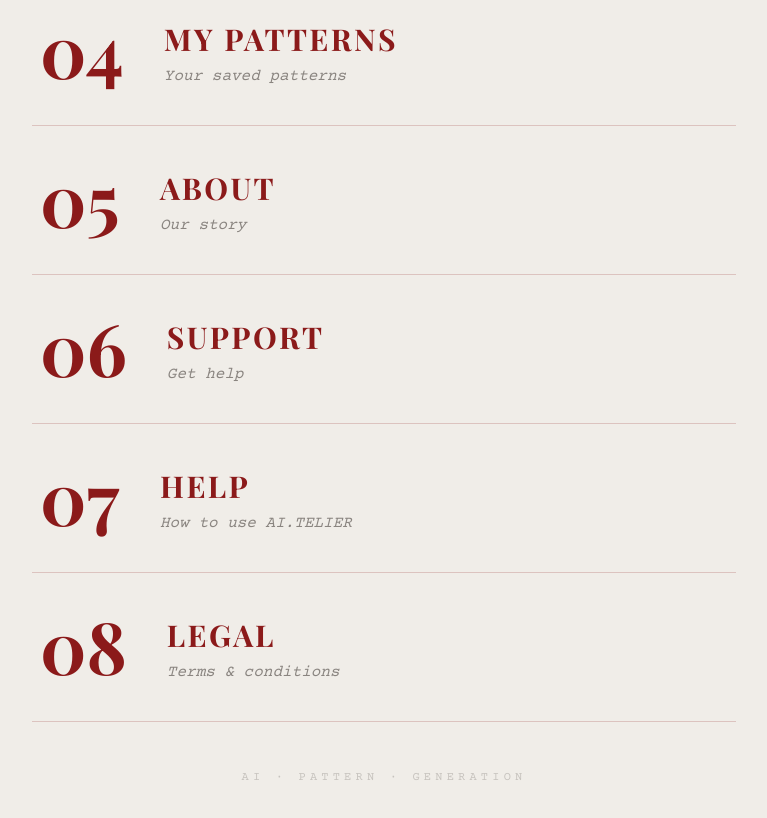
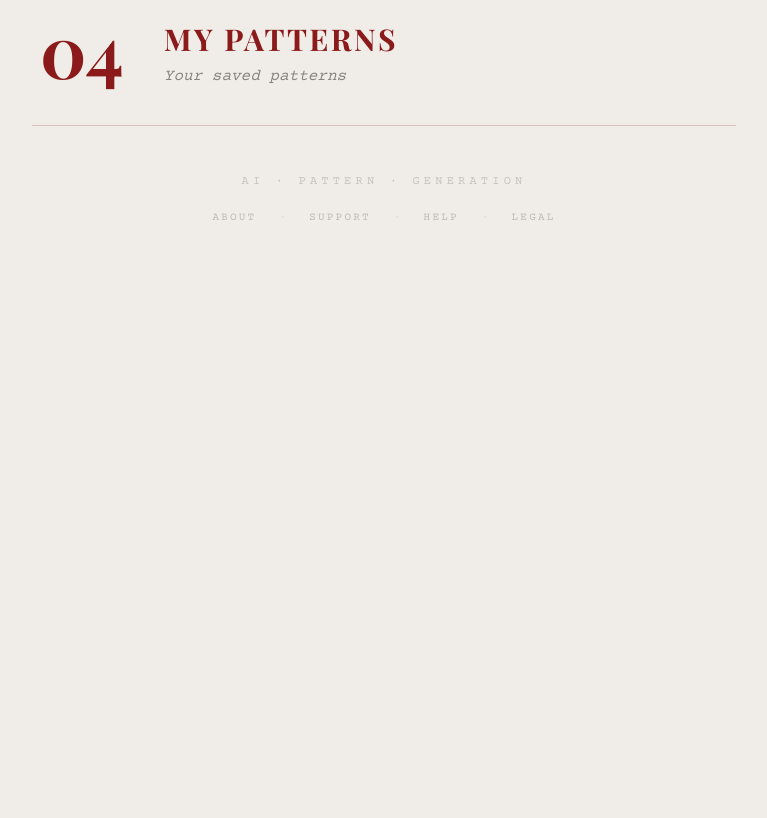
Before and after one commit to bit913srw/v0-ai-telier-dashboard-screen, a Next.js app: page / in a window 1280 px wide. Shown: the part 680-1498 px from the top of the page, without its empty margins (256-1023 px from the left). After the commit the page ends 971 px from the top, so only its background shows below. Built offline with nearby package versions, Linux system fonts and the light colour scheme; a web font is replaced by a local one.

Commit message:
feat: relocate footer links in tagline area\n\nMove About, Support, Help, Legal to footer links beneath tagline.

```diff
--- a/components/editorial-index.tsx
+++ b/components/editorial-index.tsx
@@ -25,30 +25,6 @@ const sections = [
     description: "Your saved patterns",
     href: "/patterns",
   },
-  {
-    number: "05",
-    title: "About",
-    description: "Our story",
-    href: "/about",
-  },
-  {
-    number: "06",
-    title: "Support",
-    description: "Get help",
-    href: "/support",
-  },
-  {
-    number: "07",
-    title: "Help",
-    description: "How to use AI.TELIER",
-    href: "/help",
-  },
-  {
-    number: "08",
-    title: "Legal",
-    description: "Terms & conditions",
-    href: "/legal",
-  },
 ]
 
 export function EditorialIndex() {
--- a/components/studio-tagline.tsx
+++ b/components/studio-tagline.tsx
@@ -1,9 +1,33 @@
+const footerLinks = [
+  { label: "About", href: "/about" },
+  { label: "Support", href: "/support" },
+  { label: "Help", href: "/help" },
+  { label: "Legal", href: "/legal" },
+]
+
 export function StudioTagline() {
   return (
-    <footer className="flex items-center justify-center px-4 pb-12 pt-8 md:pb-16 md:pt-10 lg:pb-20 lg:pt-12">
+    <footer className="flex flex-col items-center gap-5 px-4 pb-10 pt-8 md:pb-14 md:pt-10 lg:pb-16 lg:pt-12">
       <p className="font-sans text-muted-foreground text-[10px] md:text-xs uppercase tracking-[0.35em] opacity-40 select-none">
         {"AI \u00B7 Pattern \u00B7 Generation"}
       </p>
+      <nav aria-label="Footer links" className="flex items-center gap-4 md:gap-6">
+        {footerLinks.map((link, i) => (
+          <span key={link.href} className="flex items-center gap-4 md:gap-6">
+            <a
+              href={link.href}
+              className="font-sans text-muted-foreground text-[10px] md:text-[11px] uppercase tracking-[0.2em] opacity-50 hover:opacity-100 hover:text-primary transition-all duration-300"
+            >
+              {link.label}
+            </a>
+            {i < footerLinks.length - 1 && (
+              <span className="text-muted-foreground text-[8px] opacity-30 select-none">
+                {"\u00B7"}
+              </span>
+            )}
+          </span>
+        ))}
+      </nav>
     </footer>
   )
 }
```
Also changed, not shown: 1 other file (tests, documents, lock files or other folders).
